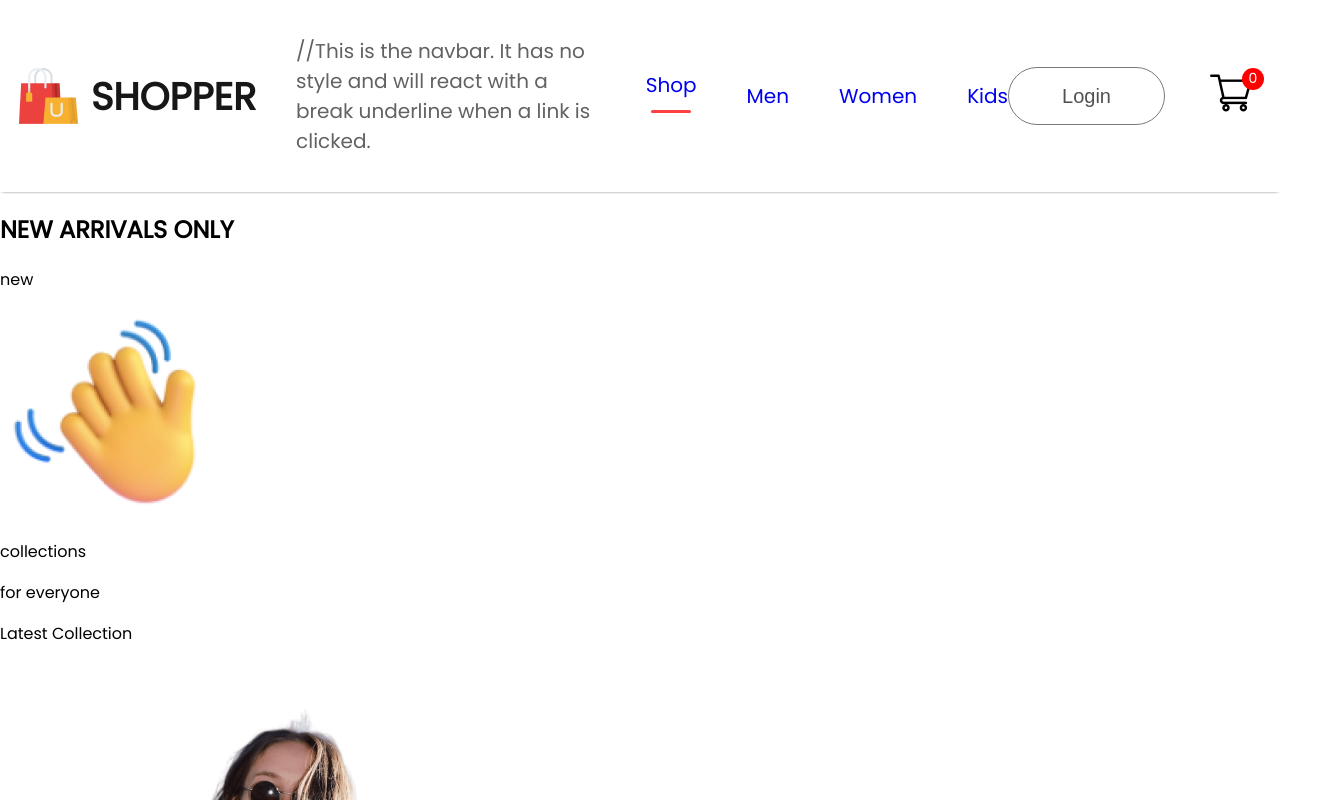
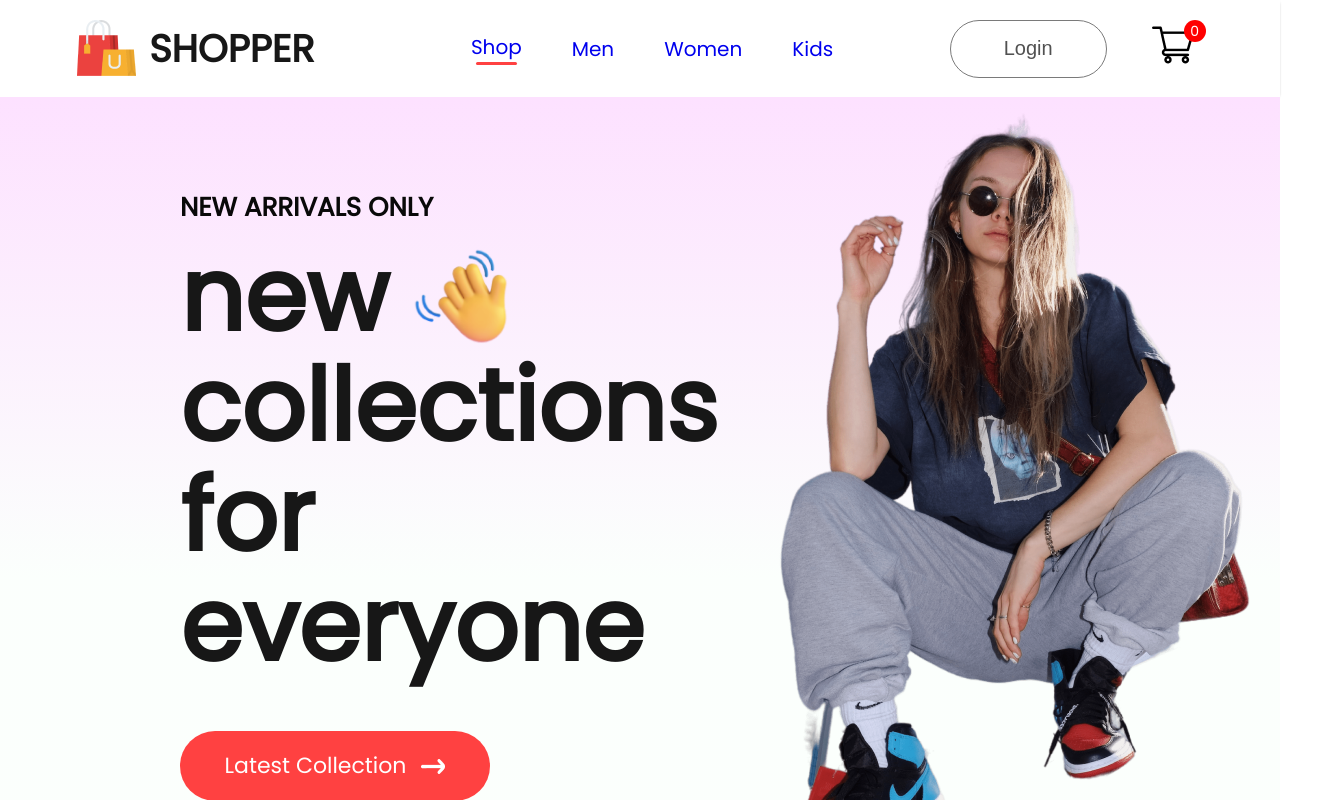
Before and after one commit to ZvsZig/e-commerce, a React (Create React App) app in the folder frontend/: page / in a window 1280 px wide. Shown: the top 800 px of the page, 1331 px wide, since content can reach past the window. Built offline with nearby package versions, Linux system fonts and the light colour scheme.

Commit message:
added hero css

```diff
--- a/frontend/src/components/Hero/Hero.css
+++ b/frontend/src/components/Hero/Hero.css
@@ -0,0 +1,59 @@
+.hero{
+    height: 100vh;
+    background: linear-gradient(180deg , #fde1ff, #e1ffea22 60%);
+    display: flex;
+}
+
+.hero-left{
+    flex: 1;
+    display: flex;
+    flex-direction: column;
+    justify-content: center;
+    gap: 20px;
+    padding-left: 180px;
+    line-height: 1.1;
+}
+
+.hero-left h2{
+    color: #090909;
+    font-size: 26px;
+    font-weight: 600;
+}
+
+.hero-left p{
+    color: #171717;
+    font-size: 100px;
+    font-weight: 700;
+}
+
+.hero-hand-icon{
+    display: flex;
+    align-items: center;
+    gap: 20px;
+}
+
+.hero-hand-icon img{
+    width: 105px;
+}
+
+.hero-latest-btn{
+    display: flex;
+    justify-content: center;
+    align-items: center;
+    gap: 15px;
+    width: 310px;
+    height: 70px;
+    border-radius: 75px;
+    margin-top: 30px;
+    background: #ff4141;
+    color: white;
+    font-size: 22px;
+    font-weight: 500;
+}
+
+.hero-right{
+    flex: 1;
+    display: flex;
+    align-items: center;
+    justify-content: center;
+}
--- a/frontend/src/components/Hero/Hero.jsx
+++ b/frontend/src/components/Hero/Hero.jsx
@@ -19,9 +19,10 @@ const Hero = () => {
           <p>collections</p>
           <p>for everyone</p>
         </div>
-        <div className = "hero-latest-btn"></div>
+        <div className = "hero-latest-btn">
         <div>Latest Collection</div>
         <img src = {arrow_icon} alt = "arrow_icon"/>
+        </div>
       </div>
       <div className = "hero-right">
         <img src = {hero_image} alt = "hero_image"/>
--- a/frontend/src/components/Navbar/Navbar.jsx
+++ b/frontend/src/components/Navbar/Navbar.jsx
@@ -7,14 +7,13 @@ import cart_icon from '../Assets/cart_icon.png'
 const Navbar = () => {
 
   const [menu, setMenu] = useState("shop");
-
   return (
     <div className='navbar'>
       <div className='nav-logo'>
         <img src={logo} alt='logo' />
         <p>SHOPPER</p>
       </div>
-      <ul className='nav-menu'> //This is the navbar. It has no style and will react with a break underline when a link is clicked.
+      <ul className='nav-menu'>
         <li onClick = {() => {setMenu("shop")}}><Link style={{ textDecoration: 'none'}} to = '/'>Shop</Link>{menu==="shop"?<hr/>:<></>}</li>
         <li onClick = {() => {setMenu("mens")}}><Link style={{ textDecoration: 'none'}} to = '/mens'>Men</Link>{menu==="mens"?<hr/>:<></>}</li>
         <li onClick = {() => {setMenu("womens")}}><Link style={{ textDecoration: 'none'}} to = '/womens'>Women</Link>{menu==="womens"?<hr/>:<></>}</li>
--- a/frontend/src/index.css
+++ b/frontend/src/index.css
@@ -1,3 +1,7 @@
+*{
+  margin: 0;
+}
+
 body {
   margin: 0;
   font-family: -apple-system, BlinkMacSystemFont, 'Segoe UI', 'Roboto', 'Oxygen',
```
